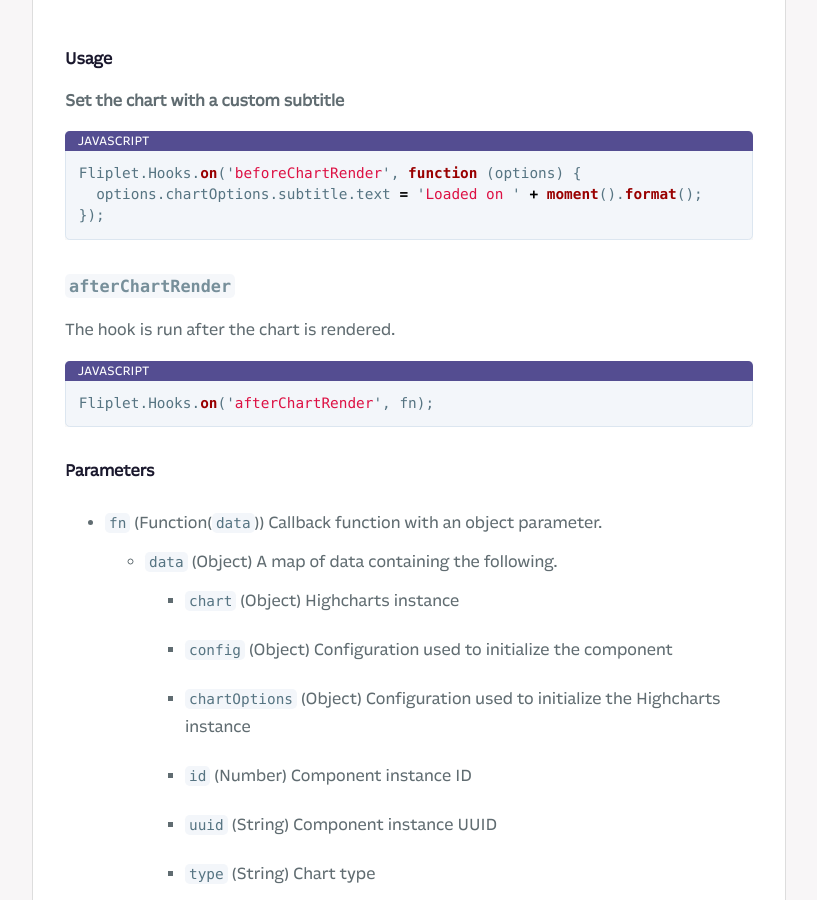
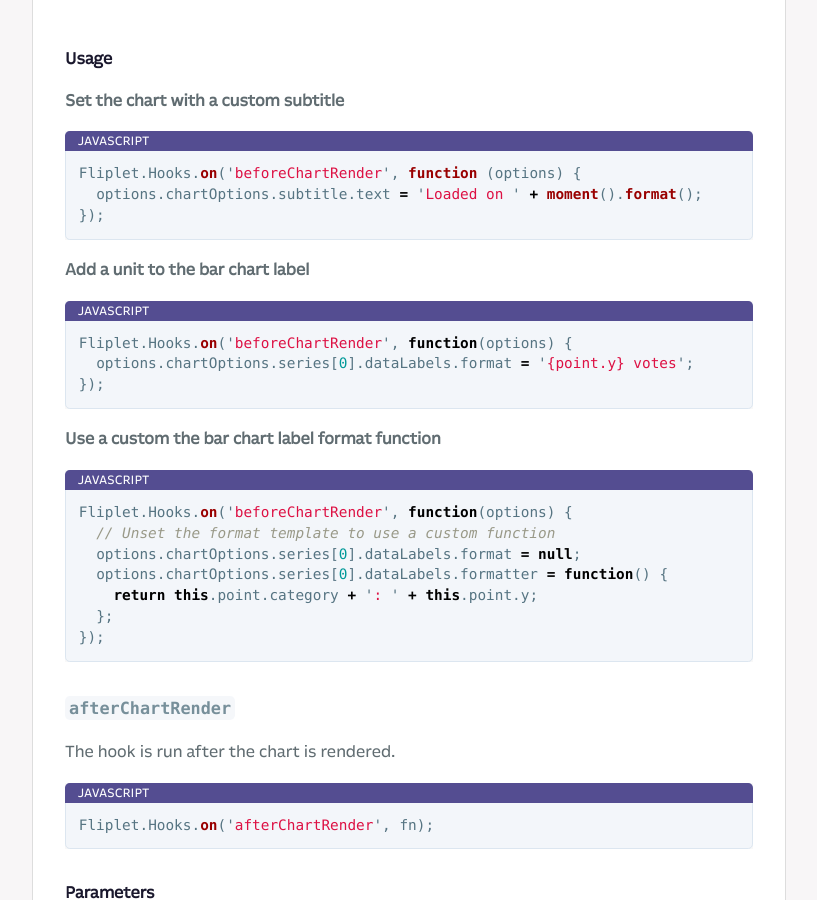
Before and after one commit to Fliplet/fliplet-cli, a Jekyll site: the page built from docs/API/components/charts.md, in a window 1280 px wide and 900 px high, scrolled down 5052 px. Shown: the whole window, without its empty margins (254-1071 px from the left). Built offline with Jekyll 4.4.1, drawn with Linux system fonts in a browser that asks for light colours; nearby versions of some CDN libraries; our own code applies the rules of GitHub Pages for plain Markdown files; library files that are not in the unit come from our copies; comment, search, counter and statistics services are not loaded; a style sheet for code colours, icons or effects is not loaded.

Commit message:
Add examples for custom format

````diff
--- a/docs/API/components/charts.md
+++ b/docs/API/components/charts.md
@@ -176,6 +176,26 @@
 });
 ```
 
+**Add a unit to the bar chart label**
+
+```js
+Fliplet.Hooks.on('beforeChartRender', function(options) {
+  options.chartOptions.series[0].dataLabels.format = '{point.y} votes';
+});
+```
+
+**Use a custom the bar chart label format function**
+
+```js
+Fliplet.Hooks.on('beforeChartRender', function(options) {
+  // Unset the format template to use a custom function
+  options.chartOptions.series[0].dataLabels.format = null;
+  options.chartOptions.series[0].dataLabels.formatter = function() {
+    return this.point.category + ': ' + this.point.y;
+  };
+});
+```
+
 ### `afterChartRender`
 
 The hook is run after the chart is rendered.
````
